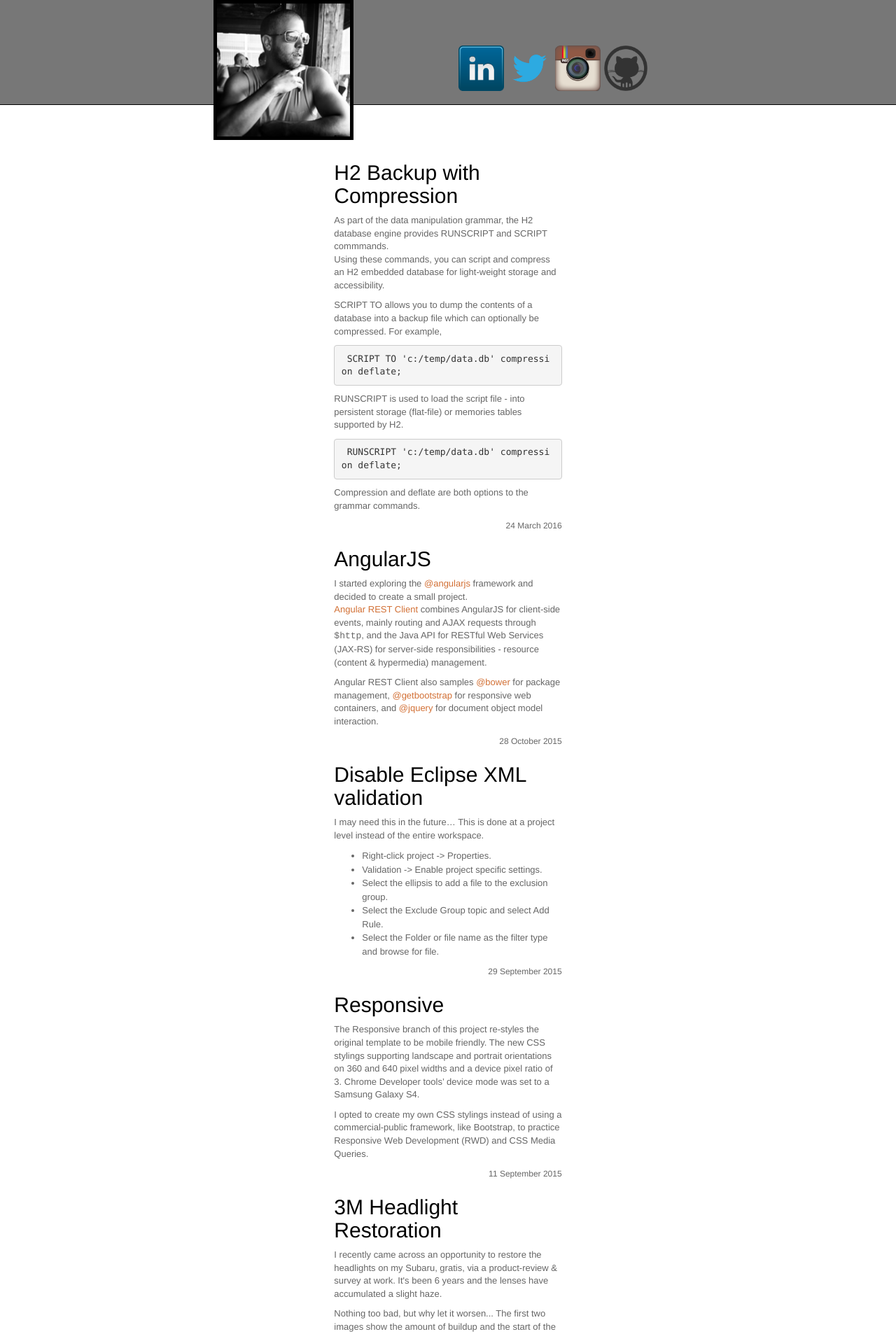
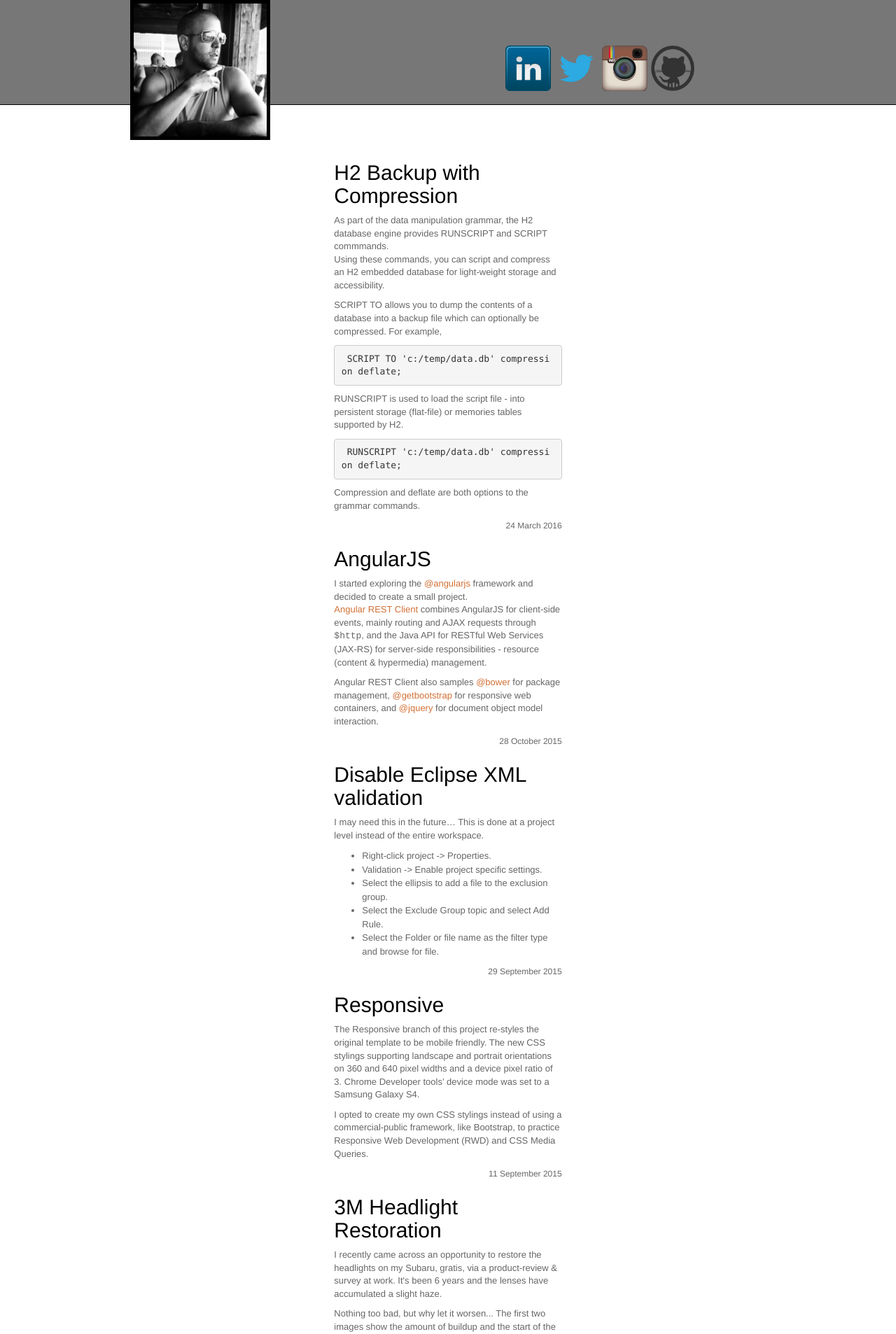
Before and after one commit to Floresj4/floresj4.github.io, a Jekyll site: the page built from index.html, in a window 1280 px wide. Shown: the top 1906 px of the page at 70% size. Built offline with Jekyll 4.4.1, drawn with Linux system fonts in a browser that asks for light colours; nearby versions of some CDN libraries.

Commit message:
added bootstrap container styling

```diff
--- a/_includes/header.html
+++ b/_includes/header.html
@@ -12,8 +12,8 @@
 	<link href="https://maxcdn.bootstrapcdn.com/bootstrap/3.3.7/css/bootstrap.min.css" rel="stylesheet" integrity="sha384-BVYiiSIFeK1dGmJRAkycuHAHRg32OmUcww7on3RYdg4Va+PmSTsz/K68vbdEjh4u" crossorigin="anonymous">
 
 	<link href="//maxcdn.bootstrapcdn.com/font-awesome/4.2.0/css/font-awesome.min.css" rel="stylesheet">
+	<script type='text/javascript' src="bower_components/jquery/dist/jquery.min.js"></script>
 	<script src="https://maxcdn.bootstrapcdn.com/bootstrap/3.3.7/js/bootstrap.min.js" integrity="sha384-Tc5IQib027qvyjSMfHjOMaLkfuWVxZxUPnCJA7l2mCWNIpG9mGCD8wGNIcPD7Txa" crossorigin="anonymous"></script>
-	<script type='text/javascript' src="bower_components/jquery/dist/jquery.min.js"></script>
 </head>
 <body>
 
@@ -22,10 +22,16 @@
 	<div class='.container'>
 
 		<div class='row'>
-			<div class='col-md-6'>
+			<div class='col-xs-12 col-sm-4 col-md-6'>
+				<div class='col-md-4 col-lg-8'></div>
+				<div class='col-md-4 col-lg-2'>
 					<img src='./images/jflores.jpeg' class='my-image'/>
 				</div>
-			<div class='col-md-6'>
+				<div class='col-md-4 col-lg-2'></div>
+			</div>
+			<div class='col-xs-12 col-sm-8 col-md-6'>
+				<div class='col-md-4 col-lg-1'></div>
+				<div class='col-md-4 col-lg-6'>
 					<ul class='social-links'>
 						<li><a href="https://www.linkedin.com/pub/jason-flores/1b/396/239" class='linkedin' target="_blank"></a></li>
 						<li><a href="https://twitter.com/floresj1183" class='twitter' alt="Mostly retweets of science and technology" target="_blank"></a></li>
@@ -33,6 +39,9 @@
 						<li><a href="https://github.com/Floresj4" class='github' target="_blank"></a></li>
 					</ul>
 				</div>
+				<div class='col-md-4 col-lg-5'></div>
+
+			</div>
 
 		</div>
 
```
Lines whose indentation alone changed are shown as unchanged.
